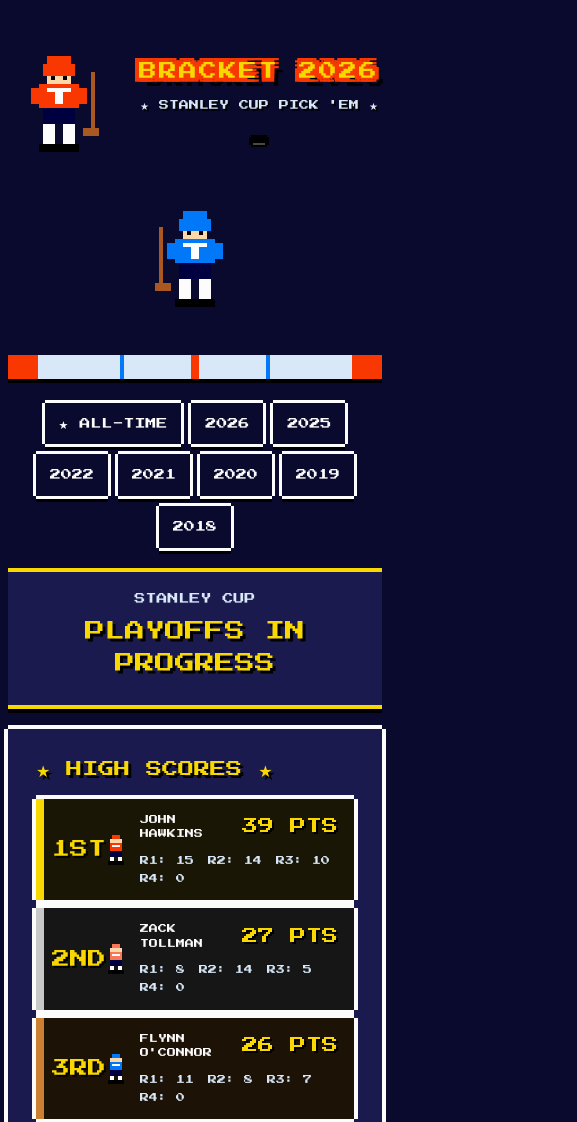
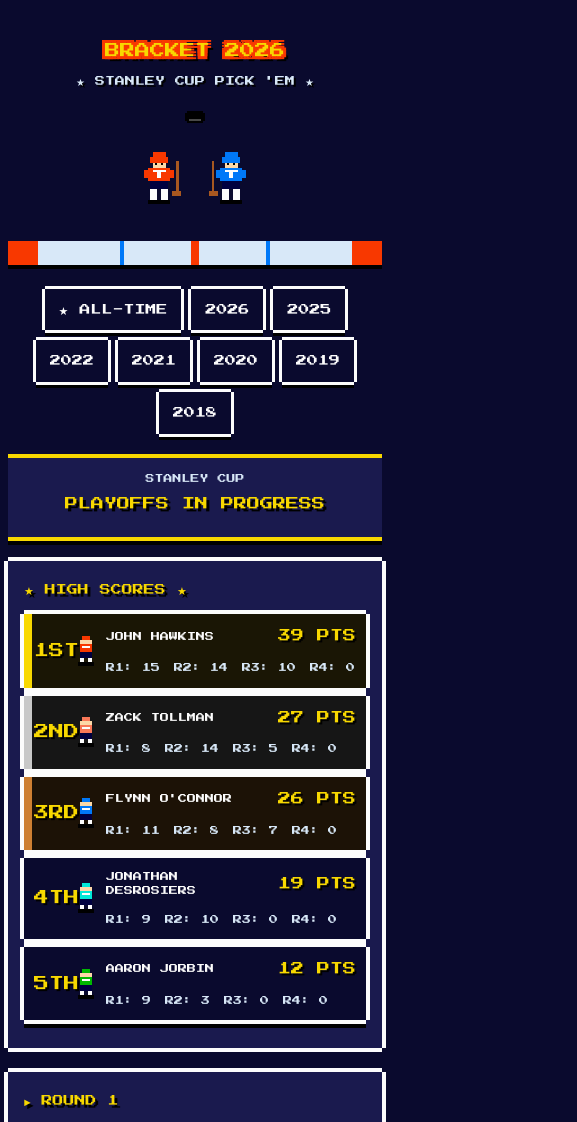
Before and after one commit to tollmanz/bracket, an Eleventy site: file src/year.11ty.js in a window 390 px wide. Shown: the top 1122 px of the page, 577 px wide, since content can reach past the window. Built offline with nearby package versions, Linux system fonts and the light colour scheme; Eleventy itself is replaced by a stand-in of ours; files that its build step writes are made by us from their sources.

Commit message:
fix: improve mobile layout fidelity
Wide pick and leaderboard tables had no scroll container, so on
phones they widened the page and clipped the header, banners, and
panels on the right. Wrap every data table in a horizontally
scrollable .table-wrap (positioned, so the absolutely-positioned
.sr-only outcome labels scroll with it rather than widening the
document) and add overflow-x guard on html/body.

Tighten the mobile breakpoint: put the hero title on its own
full-width line above shrunken skaters, reduce the h1 pixel shadow
and tracking so it fits, scale down h2 and panel padding, and size
the champion banner and standings totals to stay inside the
viewport. Add a 420px tier for very narrow screens.

Verified at 320 and 390 CSS px: documentElement, body, and viewport
widths are equal (no horizontal page overflow) on the index and
year pages.

```diff
--- a/assets/styles.css
+++ b/assets/styles.css
@@ -23,6 +23,7 @@ html, body {
   line-height: 1.6;
   image-rendering: pixelated;
   min-height: 100vh;
+  overflow-x: hidden;
 }
 /* Decorative scanline texture, kept off the contrast path (not an ancestor of text). */
 body::before {
@@ -269,6 +270,21 @@ h3 {
 }
 
 /* Tables */
+/* Wide pick/score tables can exceed a phone's width; this wrapper keeps the
+   overflow local (the table scrolls sideways) instead of widening the page and
+   clipping the header, banners, and panels. */
+.table-wrap {
+  position: relative; /* contain absolutely-positioned .sr-only cells so they scroll here, not widen the page */
+  overflow-x: auto;
+  -webkit-overflow-scrolling: touch;
+  margin-bottom: 8px;
+  scrollbar-width: thin;
+  scrollbar-color: var(--yellow) var(--bg);
+}
+.table-wrap table { margin-bottom: 0; }
+.table-wrap::-webkit-scrollbar { height: 8px; }
+.table-wrap::-webkit-scrollbar-track { background: var(--bg); }
+.table-wrap::-webkit-scrollbar-thumb { background: var(--yellow); }
 table {
   width: 100%;
   border-collapse: collapse;
@@ -402,20 +418,56 @@ thead th.col-series { color: var(--shadow); }
 .loading { text-align: center; padding: 48px; color: var(--ice); }
 
 @media (max-width: 720px) {
-  h1 { font-size: 18px; }
   body { padding: 16px 8px 48px; font-size: 9px; }
   table { font-size: 8px; }
   th, td { padding: 6px 4px; }
+
+  /* Hero: title on its own full-width line, skaters shrunk and wrapped below,
+     so "BRACKET 2026" never collides with the artwork or runs off-screen. */
+  .hero { gap: 12px 20px; padding: 24px 0 12px; }
+  .hero-title { order: -1; flex-basis: 100%; }
+  .hero-art svg { width: 64px; height: 80px; }
+
+  /* Lighter pixel shadow + tighter tracking keeps the big title inside the
+     viewport on narrow screens. */
+  h1 {
+    font-size: 18px;
+    letter-spacing: 0;
+    text-shadow:
+      3px 0 var(--red), -3px 0 var(--red),
+      0 3px var(--red), 0 -3px var(--red),
+      3px 3px var(--red), -3px -3px var(--red),
+      3px -3px var(--red), -3px 3px var(--red),
+      5px 5px var(--shadow);
+  }
+  h2 { font-size: 13px; }
+
+  .panel { padding: 16px 12px; }
+
+  .champion-banner { padding: 14px 10px; }
+  .champion-banner .champ-team { font-size: 15px; }
+  .champion-banner .cup,
+  .champion-banner .champ-winner { font-size: 9px; }
+
   .standings li {
-    grid-template-columns: 40px 24px 1fr auto;
+    grid-template-columns: 32px 24px 1fr auto;
     grid-template-areas:
       "rank sprite name   total"
       "rank sprite rounds rounds";
+    gap: 8px;
+    padding: 12px 10px;
     font-size: 9px;
   }
-  .standings .rank-num { grid-area: rank; }
+  .standings .rank-num { grid-area: rank; font-size: 15px; }
   .standings .sprite   { grid-area: sprite; }
   .standings .name     { grid-area: name; }
-  .standings .total    { grid-area: total; }
-  .standings .rounds   { grid-area: rounds; justify-content: flex-start; }
+  .standings .total    { grid-area: total; font-size: 13px; }
+  .standings .rounds   { grid-area: rounds; justify-content: flex-start; margin-top: 6px; }
 }
+
+@media (max-width: 420px) {
+  h1 { font-size: 15px; }
+  h2 { font-size: 11px; }
+  .hero-art svg { width: 52px; height: 65px; }
+  .champion-banner .champ-team { font-size: 13px; }
+}
```
Also changed, not shown: lib/render.mjs.
